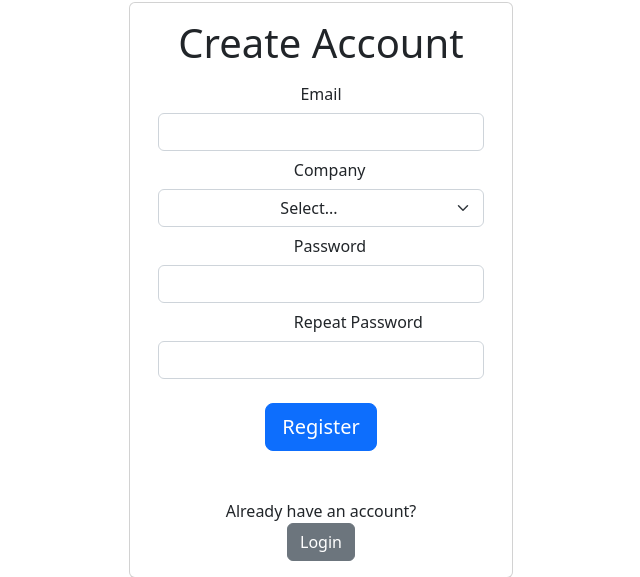
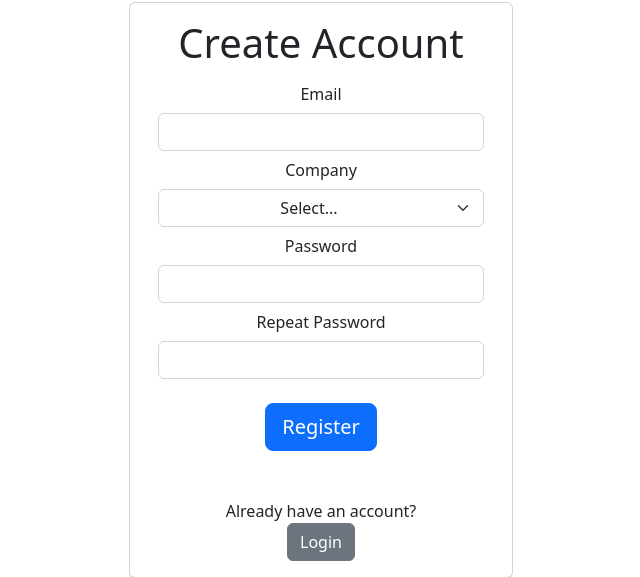
Before and after one commit to tsmithscott/WeBalance, a Flask app: page /signup in a window 1280 px wide. Shown: the part 134-711 px from the top of the page, without its empty margins (319-959 px from the left). Run offline with Flask 2, Linux system fonts and the light colour scheme.

Commit message:
Fixed login/signup form label positioning

```diff
--- a/templates/login.html
+++ b/templates/login.html
@@ -9,13 +9,13 @@
             <form action="/login" method="POST">
                 <span class="text-nowrap">
                     <div class="mb3">
-                        <label for="inputEmail" class="col-sm-2 col-form-label">Email</label>
+                        <label for="inputEmail" class="col-sm-6 col-form-label">Email</label>
                         <div class="d-flex">
                         <input type="text" class="form-control" id="inputEmail">
                         </div>
                     </div>
                     <div class="mb3">
-                        <label for="inputPassword" class="col-sm-2 col-form-label">Password</label>
+                        <label for="inputPassword" class="col-sm-6 col-form-label">Password</label>
                         <div class="d-flex">
                         <input type="password" class="form-control" id="inputPassword">
                         </div>
--- a/templates/signup.html
+++ b/templates/signup.html
@@ -9,13 +9,13 @@
             <form action="/signup" method="POST">
                 <span class="text-nowrap">
                     <div class="mb3">
-                        <label for="inputEmail" class="col-sm-2 col-form-label">Email</label>
+                        <label for="inputEmail" class="col-sm-6 col-form-label">Email</label>
                         <div class="d-flex">
                         <input type="text" class="form-control" id="inputEmail">
                         </div>
                     </div>
                     <div class="mb3">
-                        <label for="inputCompany" class="col-sm-2 col-form-label">Company</label>
+                        <label for="inputCompany" class="col-sm-6 col-form-label">Company</label>
                         <div class="d-flex">
                             <select class="form-select" id="companyIDSelector" style="text-align-last:center;">
                                 <option selected>Select...</option>
@@ -26,13 +26,13 @@
                         </div>
                     </div>
                     <div class="mb3">
-                        <label for="inputPassword" class="col-sm-2 col-form-label">Password</label>
+                        <label for="inputPassword" class="col-sm-6 col-form-label">Password</label>
                         <div class="d-flex">
                         <input type="password" class="form-control" id="inputPassword">
                         </div>
                     </div>
                     <div class="mb3">
-                        <label for="inputRepeatPassword" class="col-sm-2 col-form-label">Repeat Password</label>
+                        <label for="inputRepeatPassword" class="col-sm-6 col-form-label">Repeat Password</label>
                         <div class="d-flex">
                         <input type="password" class="form-control" id="inputRepeatPassword">
                         </div>
```
